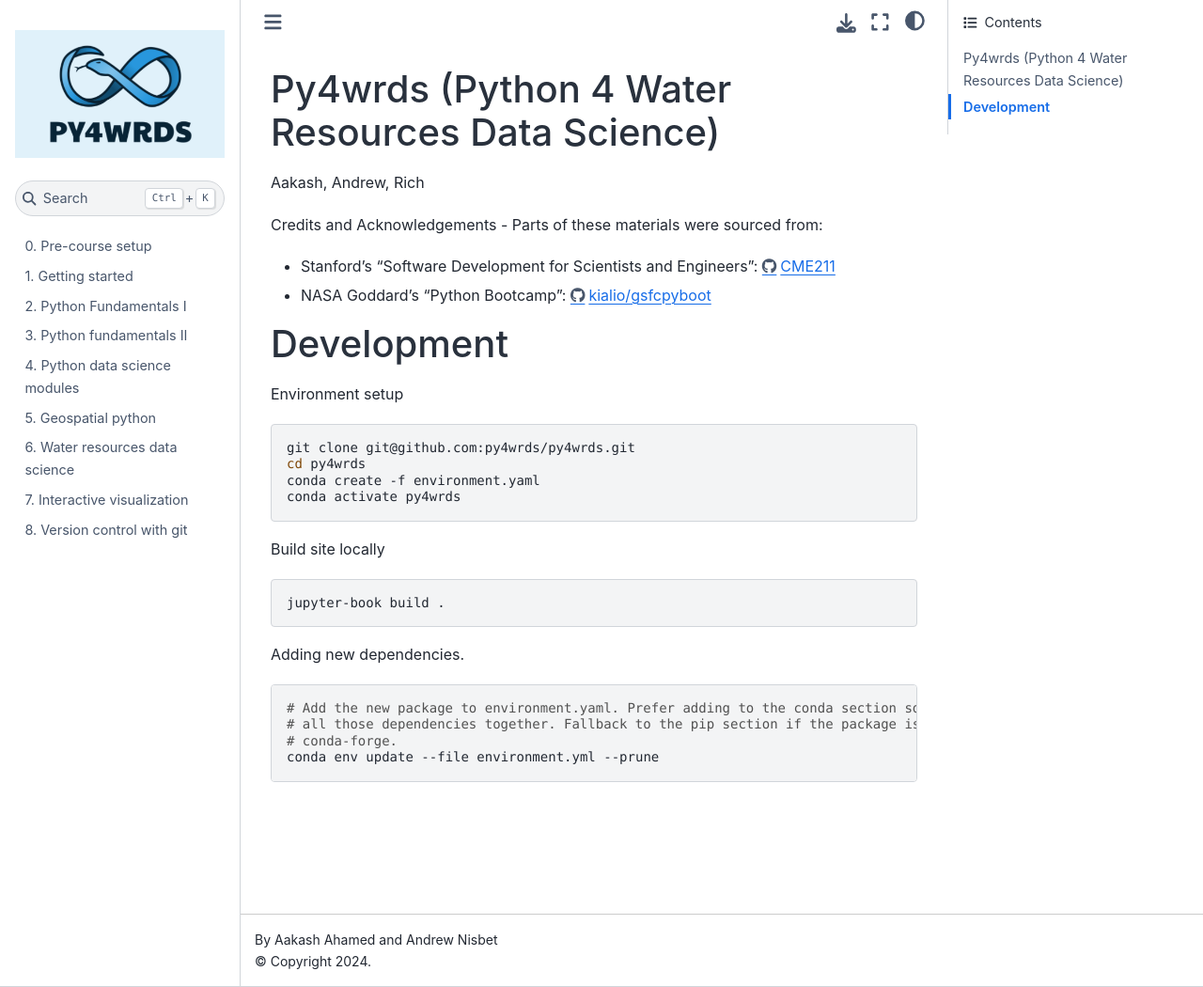
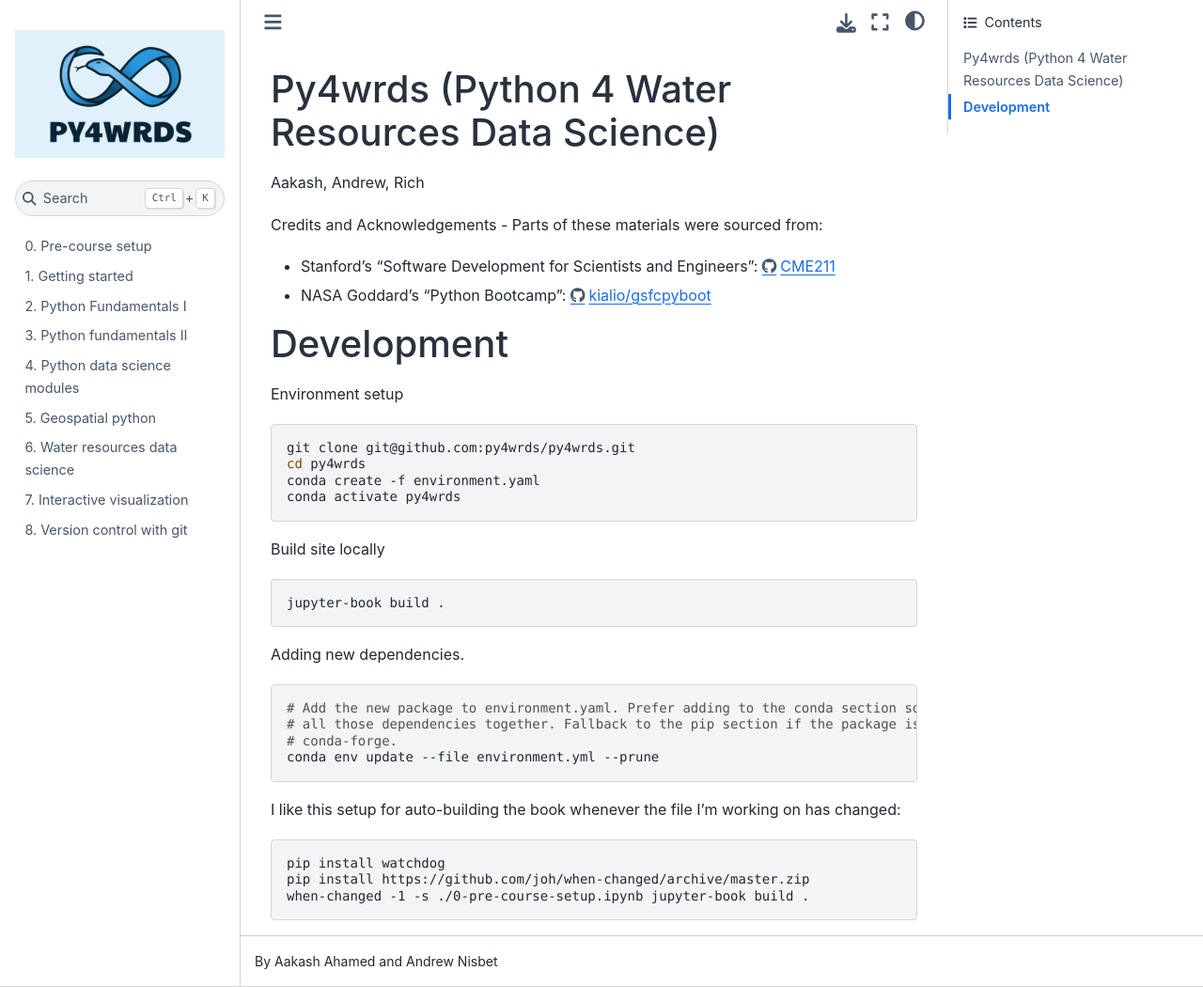
Before and after one commit to py4wrds/py4wrds, a Jupyter Book: the page built from README.md, in a window 1280 px wide and 1050 px high. Shown: the whole window at 94% size. Built offline with Jupyter Book 1.0.4 settings and Sphinx 7.4.7 and the Sphinx Book theme 1.1.4, drawn with Linux system fonts in a browser that asks for light colours.

Commit message:
Update readme

````diff
--- a/README.md
+++ b/README.md
@@ -33,3 +33,12 @@
 # conda-forge.
 conda env update --file environment.yml --prune
 ```
+
+
+I like this setup for auto-building the book whenever the file I'm working on has changed:
+
+```bash
+pip install watchdog
+pip install https://github.com/joh/when-changed/archive/master.zip
+when-changed -1 -s ./0-pre-course-setup.ipynb jupyter-book build .
+```
--- a/_config.yml
+++ b/_config.yml
@@ -3,7 +3,6 @@
 
 title: PY4WRDS
 author: Aakash Ahamed and Andrew Nisbet
-copyright: "2024"
 logo: logo.png
 
 # Force re-execution of notebooks on each build.
@@ -29,3 +28,8 @@
 # See https://jupyterbook.org/customize/config.html#add-a-link-to-your-repository
 html:
   home_page_in_navbar: false
+
+# Remove copyright (reduce visual noise).
+sphinx:
+  config:
+    html_show_copyright: false
````
